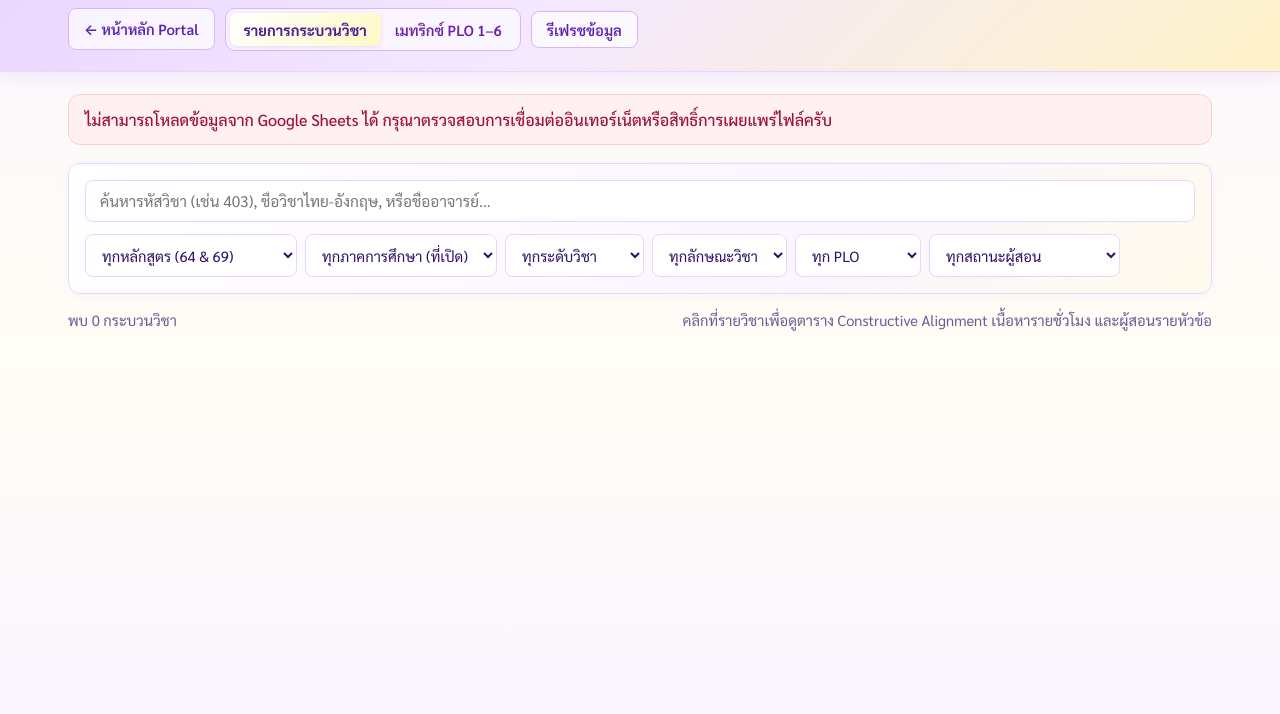
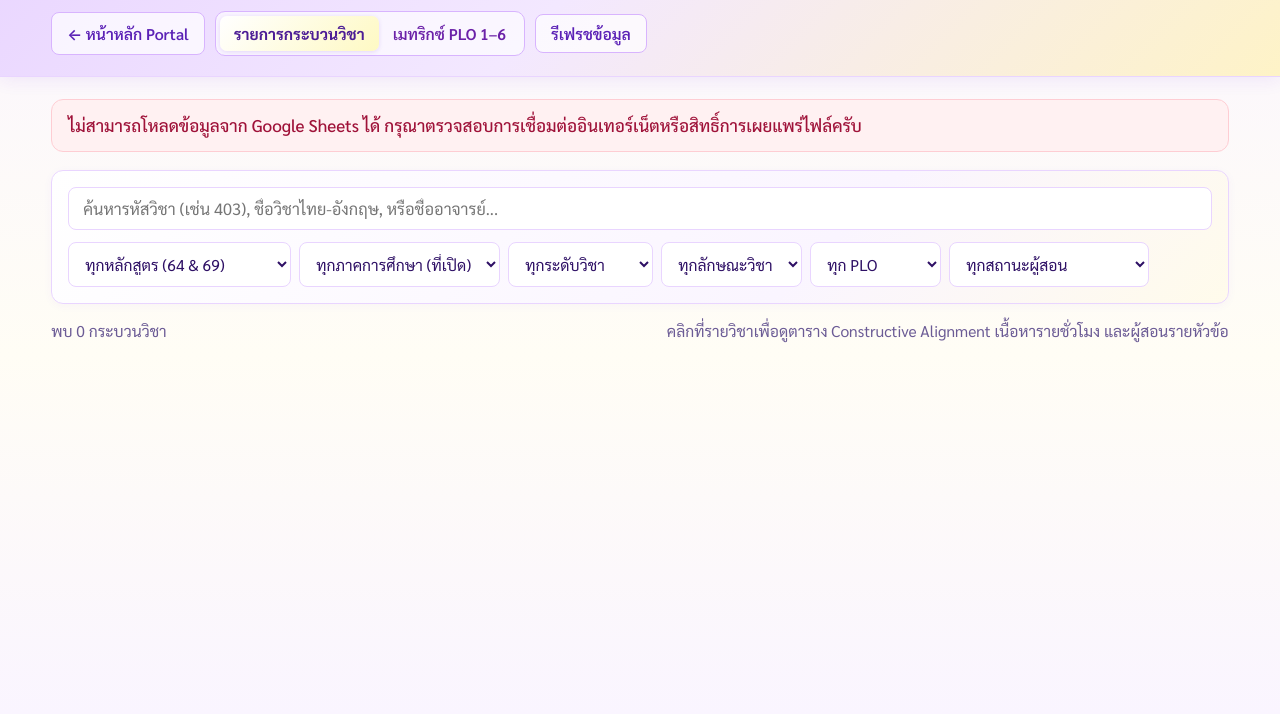
Before and after one commit to asiyasukh-si/ICCourse69, a plain HTML site: page index.html in a window 1280 px wide. Shown: the part 86-800 px from the top of the page. Drawn offline with nearby package versions, Linux system fonts and the light colour scheme; no server answers.

Commit message:
Enable native browser zoom (Ctrl+Scroll and pinch-to-zoom) with fluid readable layout

```diff
--- a/index.html
+++ b/index.html
@@ -2,7 +2,7 @@
 <html lang="th">
 <head>
   <meta charset="UTF-8" />
-  <meta name="viewport" content="width=device-width, initial-scale=1.0" />
+  <meta name="viewport" content="width=device-width, initial-scale=1.0, minimum-scale=0.5, maximum-scale=5.0, user-scalable=yes" />
   <title>ระบบสืบค้นข้อกำหนดกระบวนวิชา (OBE) — ภาควิชาเคมีอุตสาหกรรม</title>
   <link rel="preconnect" href="https://fonts.googleapis.com" />
   <link rel="preconnect" href="https://fonts.gstatic.com" crossorigin />
--- a/style.css
+++ b/style.css
@@ -19,6 +19,12 @@
   box-sizing: border-box;
 }
 
+html {
+  font-size: 17px;
+  -webkit-text-size-adjust: 100%;
+  text-size-adjust: 100%;
+}
+
 body {
   margin: 0;
   font-family: 'Sarabun', -apple-system, BlinkMacSystemFont, sans-serif;
@@ -26,12 +32,14 @@ body {
   background-attachment: fixed;
   color: var(--text);
   line-height: 1.6;
+  overflow-x: hidden;
 }
 
 .container {
-  max-width: 1180px;
+  width: 100%;
+  max-width: min(1440px, 96vw);
   margin: 0 auto;
-  padding: 0 18px;
+  padding: 0 clamp(14px, 2vw, 28px);
 }
 
 .hidden {
```
